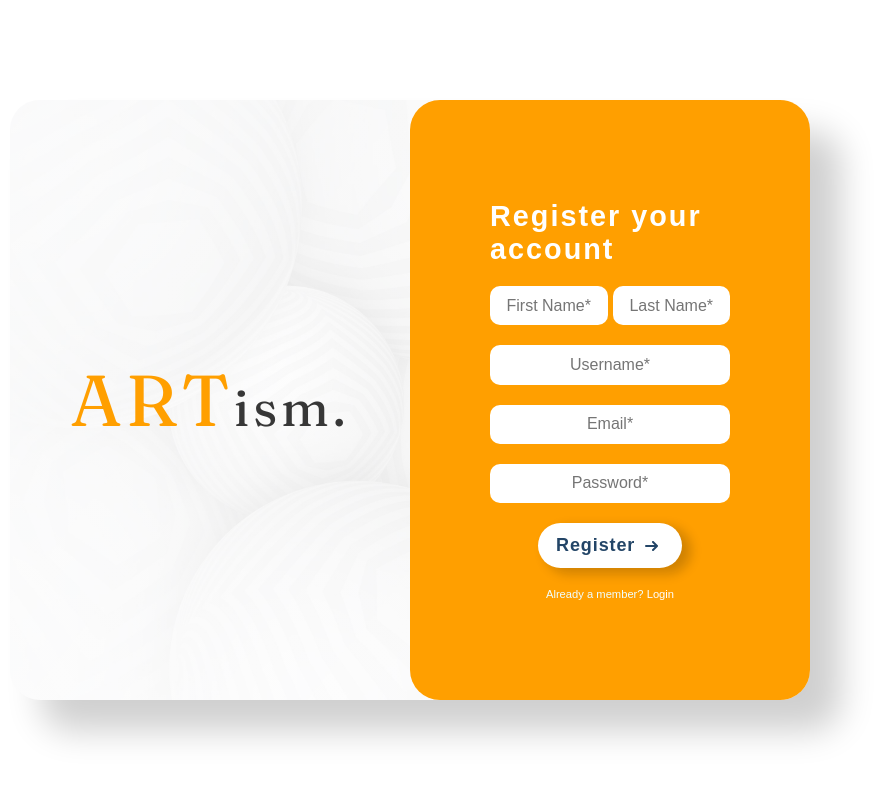
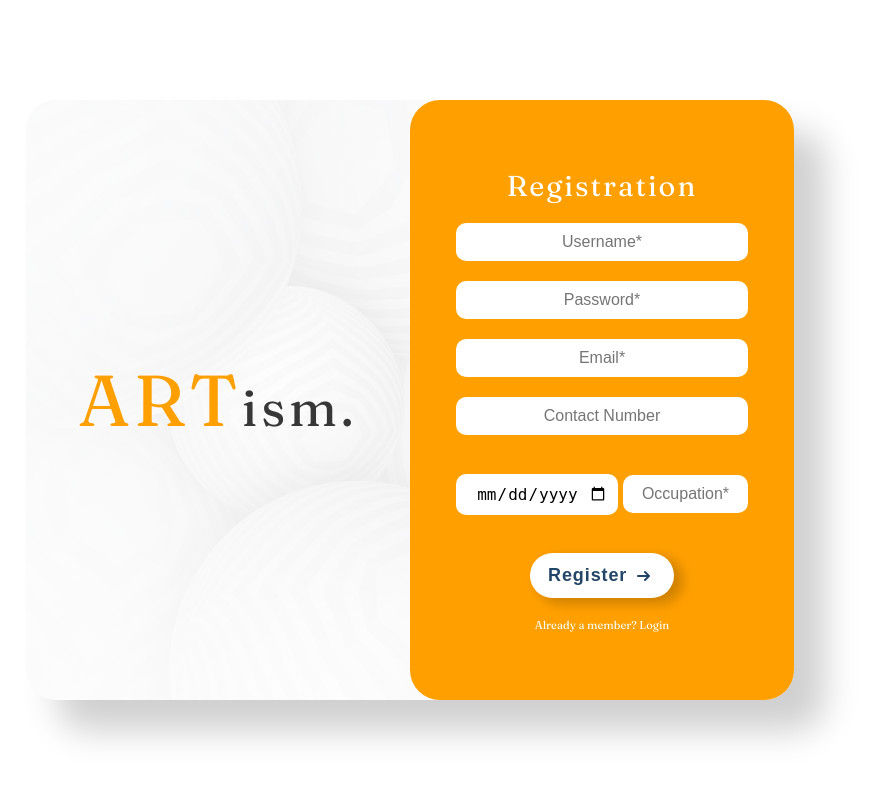
Before and after one commit to ishraqfatin/webApp, a PHP site: page /registration_page/index.html in a window 1280 px wide. Shown: the whole page, without its empty margins (230-1112 px from the left). Run offline with PHP 8.4, Linux system fonts and the light colour scheme.

Commit message:
fix: login and registration page not responsive

```diff
--- a/login_page/index.html
+++ b/login_page/index.html
@@ -4,7 +4,7 @@
 		<meta charset="UTF-8" />
 		<meta http-equiv="X-UA-Compatible" content="IE=edge" />
 		<meta name="viewport" content="width=device-width, initial-scale=1.0" />
-		<title>Document</title>
+		<title>Artism Login</title>
 		<link rel="stylesheet" href="styles.css" />
 		<link
 			href="https://fonts.googleapis.com/css?family=Fraunces"
@@ -29,6 +29,7 @@
 							name="name"
 							id="name"
 							placeholder="Username"
+							autocomplete="off"
 							required
 						/>
 
--- a/registration_page/index.html
+++ b/registration_page/index.html
@@ -4,7 +4,7 @@
 		<meta charset="UTF-8" />
 		<meta http-equiv="X-UA-Compatible" content="IE=edge" />
 		<meta name="viewport" content="width=device-width, initial-scale=1.0" />
-		<title>Document</title>
+		<title>Artistm Register</title>
 		<link rel="stylesheet" href="styles.css" />
 		<link
 			href="https://fonts.googleapis.com/css?family=Fraunces"
@@ -22,28 +22,20 @@
 				</section>
 				<section id="section-2">
 					<form id="login-form" action="submit" method="post">
-						<h1 id="header">Register your account</h1>
-						<section id="name">
-							<input
-								type="text"
-								name="fname"
-								id="fname"
-								placeholder="First Name*"
-								required
-							/>
-							<input
-								type="text"
-								name="lname"
-								id="lname"
-								placeholder="Last Name*"
-								required
-							/>
-						</section>
+						<h1 id="header">Registration</h1>
+
 						<input
 							type="text"
 							name="username"
 							id="username"
 							placeholder="Username*"
+							required
+						/>
+						<input
+							type="text"
+							name="pass"
+							id="pass"
+							placeholder="Password*"
 							required
 						/>
 						<input
@@ -55,11 +47,26 @@
 						/>
 						<input
 							type="text"
-							name="pass"
-							id="pass"
-							placeholder="Password*"
-							required
+							name="phone"
+							id="phone"
+							placeholder="Contact Number"
 						/>
+						<section id="name">
+							<input
+								type="date"
+								name="age"
+								id="age"
+								placeholder="Age*"
+								required
+							/>
+							<input
+								type="text"
+								name="occupation"
+								id="occupation"
+								placeholder="Occupation*"
+								required
+							/>
+						</section>
 						<button class="cta" type="submit">
 							<span>Register</span>
 							<svg viewBox="0 0 13 10" height="10px" width="15px">
--- a/registration_page/styles.css
+++ b/registration_page/styles.css
@@ -1,6 +1,6 @@
 :root {
 	--accent: #ff9f00;
-	--btnAccent: #ffc464;
+	--btnAccent: #212121;
 }
 
 * {
@@ -9,7 +9,7 @@
 	padding: 0;
 }
 body {
-	font-family: "Ubuntu", sans-serif;
+	font-family: "Fraunces";
 }
 a {
 	text-decoration: none;
@@ -31,8 +31,8 @@ a {
 
 input {
 	width: 100%;
-	height: 100%;
-	/* padding: 10px; */
+	/* height: 35px; */
+	padding: 10px;
 	font-size: 1rem;
 	text-align: center;
 	transition: 0.3s;
@@ -55,8 +55,8 @@ input {
 #card {
 	height: 600px;
 	width: 60%;
-	max-width: 1200px;
-	min-width: 800px;
+	max-width: 900px;
+	min-width: 500px;
 	display: flex;
 	flex-direction: row;
 	justify-content: center;
@@ -91,7 +91,7 @@ input {
 	flex-direction: column;
 	justify-content: center;
 	align-items: center;
-	padding: 50px;
+	padding: 10px;
 }
 #section-2 {
 	background-color: var(--accent);
@@ -179,3 +179,23 @@ input {
 .cta:hover {
 	cursor: pointer;
 }
+
+@media only screen and (max-width: 615px) {
+	.logo {
+		font-size: 2rem;
+	}
+	#card {
+		flex-direction: column;
+		min-width: 0;
+		width: 80vw;
+	}
+	#section-2 {
+		background-color: var(--accent);
+		border-radius: 30px 30px 0 0;
+	}
+	#a1 {
+		font-size: 2.5rem;
+		font-weight: 900;
+		color: var(--accent);
+	}
+}
```
Also changed, not shown: login_page/styles.css (+30 -5 lines).
